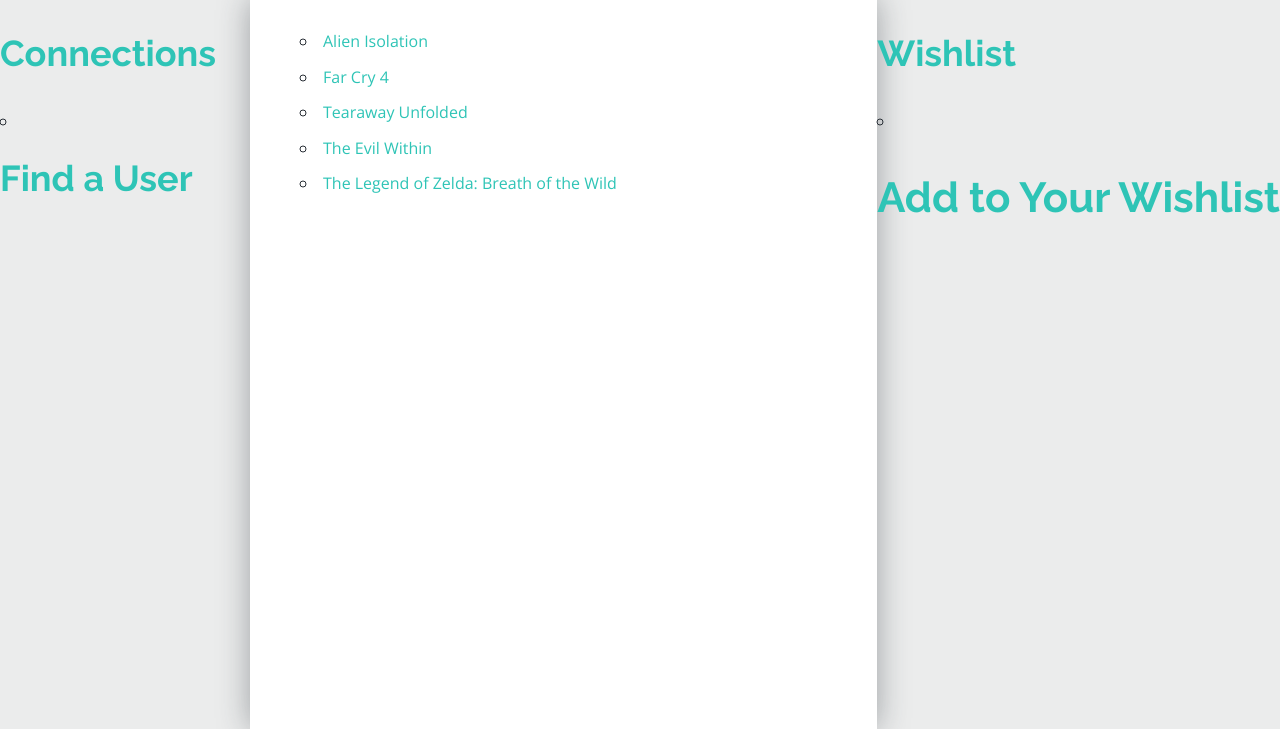
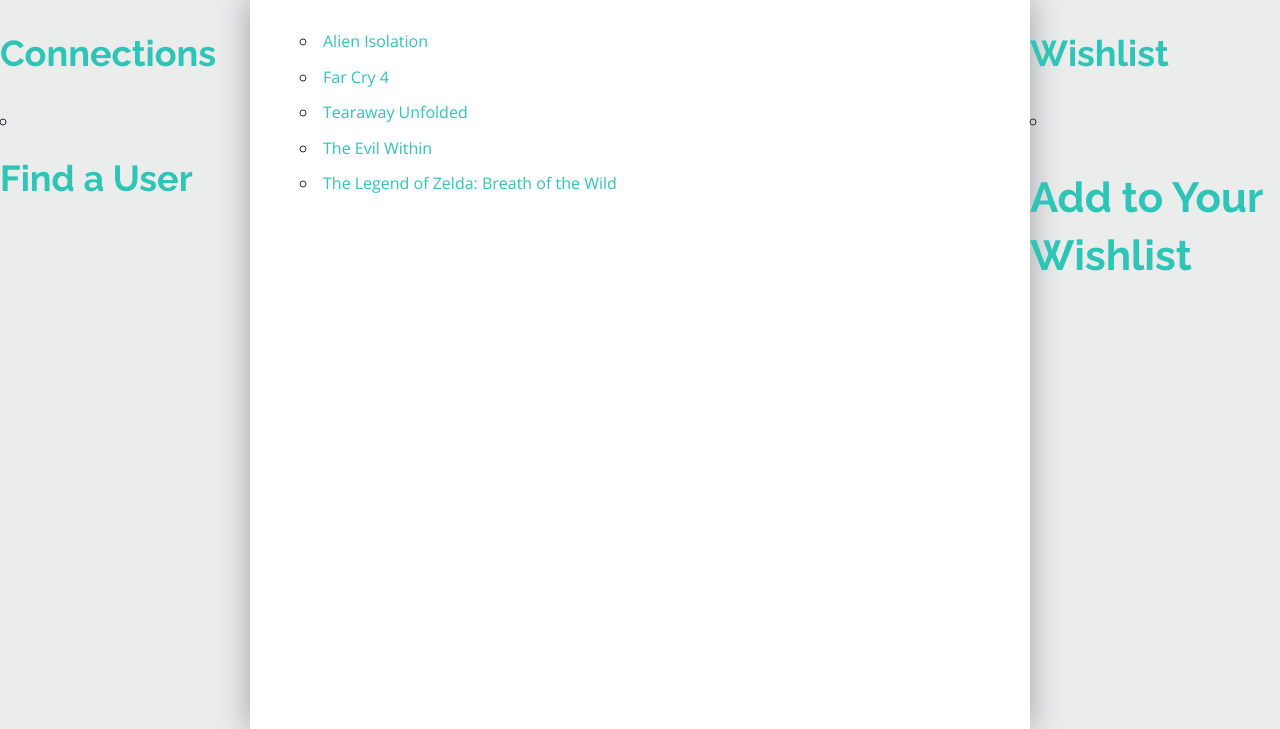
Before and after one commit to AccentDesign/Tivan, a Django app: page /library/ in a window 1280 px wide. Shown: the part 71-800 px from the top of the page. Run offline with Django 3.2, Linux system fonts and the light colour scheme; data comes from the database, SQL or seed files in the repository.

Commit message:
Styles tweaked

```diff
--- a/library/static/library/style.css
+++ b/library/static/library/style.css
@@ -1826,7 +1826,7 @@
   padding: 3rem 5rem; }
 
 .sidebar--right {
-  grid-column: 3 / span end; }
+  grid-column: 3 / span 1; }
 
 /*==== 7 - Responsive: mobile device styles ====*/
 /* Site is built 'Desktop First' so all styles up to this point will cover Large Desktop (Extra Large) screen sizes */
```
